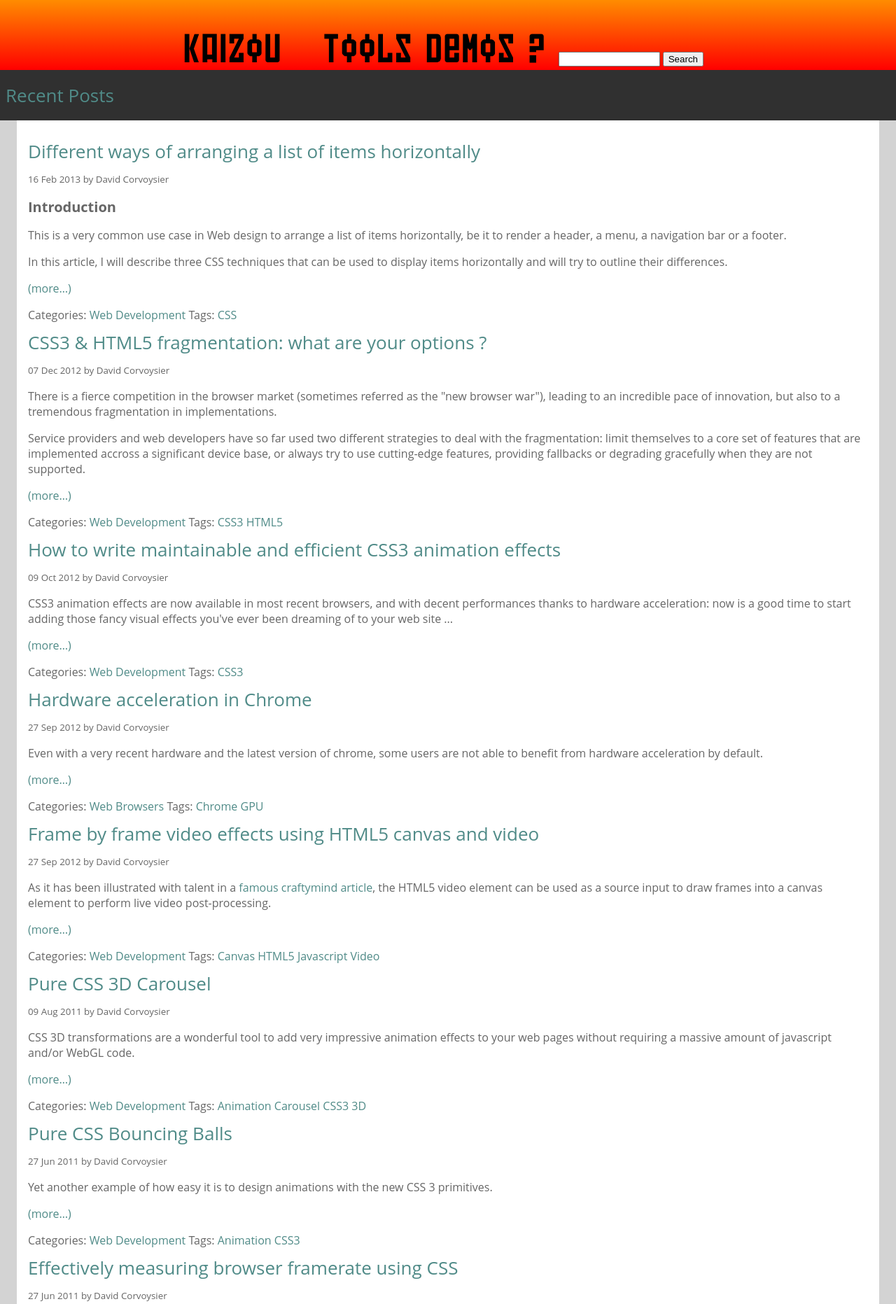
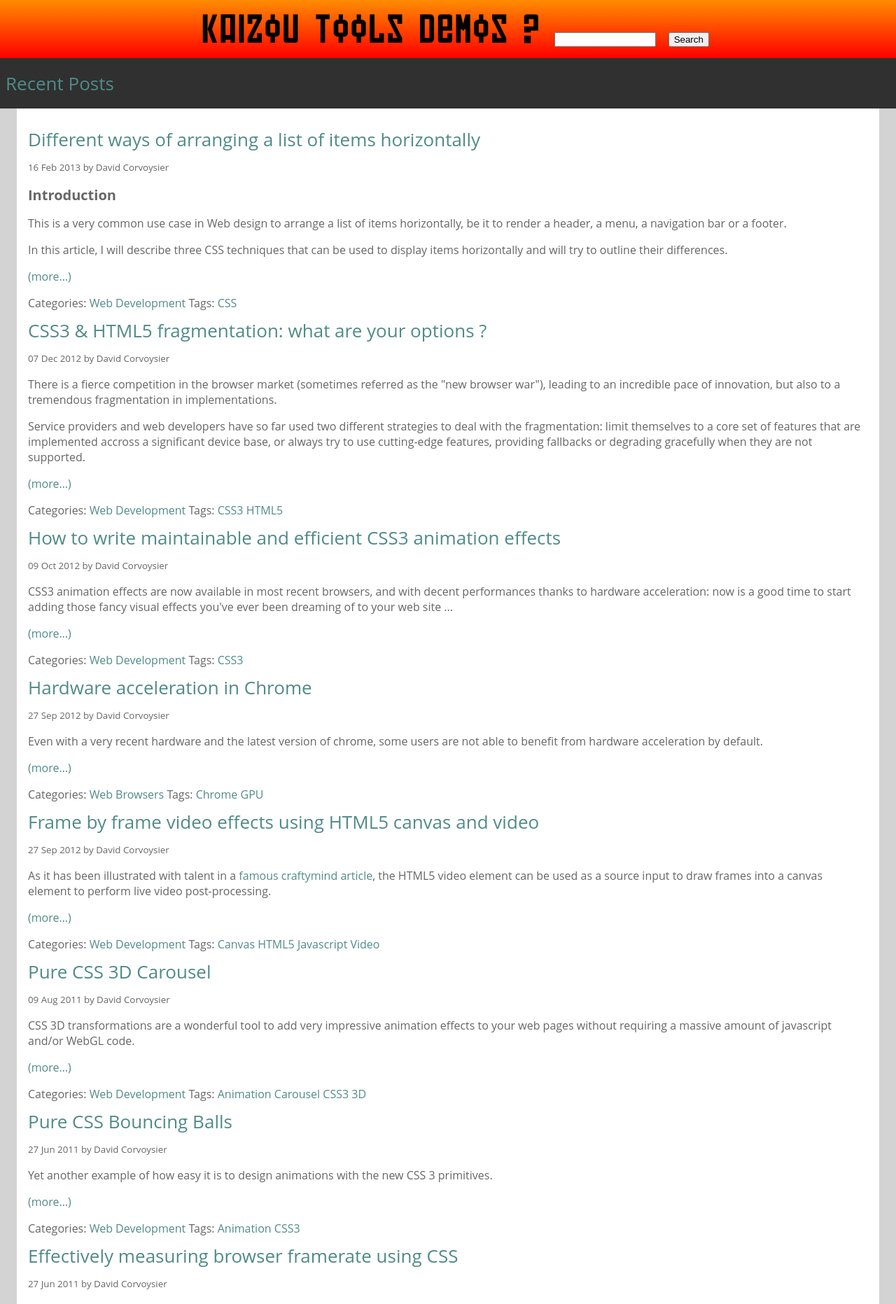
Before and after one commit to mgcrea/benchmark-kaizoumark, a Jekyll site: the page built from index.html, in a window 1280 px wide. Shown: the top 1863 px of the page at 70% size. Built offline with Jekyll 4.4.1, drawn with Linux system fonts in a browser that asks for light colours; the list of posts is cut into pages by our own code; comment, search, counter and statistics services are not loaded.

Commit message:
Reworked banner

```diff
--- a/_layouts/default.html
+++ b/_layouts/default.html
@@ -12,24 +12,21 @@
 </head>
 <body>
 <header role="banner">
-    <h1><a href='/'>Kaizou</a>
-	<div class="menu-header">
-		<ul id="menu-header-menu" class="menu">
-			<li id="menu-item-718" class="menu-item menu-item-type-post_type menu-item-object-page menu-item-718"><a href="/tools/">tools</a></li>
-			<li id="menu-item-703" class="menu-item menu-item-type-post_type menu-item-object-page menu-item-703"><a href="/demos/">demos</a></li>
-			<li id="menu-item-704" class="menu-item menu-item-type-post_type menu-item-object-page menu-item-704"><a href="/about.html">?</a></li>
-		</ul>
-	</div>
-	</h1>
-    <form id="searchform" method="get" action="http://www.google.com/search">
-	    <fieldset>
-		    <input type="text" name="s" id="s" size="15" />
-		    <input type="submit" value="Search" />
-		    <input type="hidden" name="sitesearch" value="www.kaizou.org" />
-	    </fieldset>
-	</form>
+	<ul>
+<!--		<li><a href='/'><img src='/images/kaizou_m.png' class="logo"></a></li>-->
+    	<li><a href='/'>Kaizou</a></li>
+		<li><a href="/tools/">tools</a></li>
+		<li><a href="/demos/">demos</a></li>
+		<li><a href="/about.html">?</a></li>
+		<li>
+		<form id="searchform" method="get" action="http://www.google.com/search">
+				<input type="text" name="s" id="s" size="15" />
+				<input type="submit" value="Search" />
+				<input type="hidden" name="sitesearch" value="www.kaizou.org" />
+		</form>
+		</li>
+	</ul>
 </header>
-<a href="/" class="logo"></a>
 <section role="main">
 	{{ content }}
 </section>
--- a/css/style.css
+++ b/css/style.css
@@ -31,41 +31,57 @@ a:link, a:hover, a:visited {
 
 /* Banner */
 header[role=banner] {
+	font: 56px 'Soviet', 'Trebuchet MS', 'Helvetica Neue', Arial, Sans-serif;
+	color: black;
 	top: 0px;
 	width: 100%;
 	min-width: 800px;
-	height: 100px;
 	background: -webkit-gradient(linear, left top, left bottom, from(darkorange), to(red));
 	background: -moz-linear-gradient(top, #FF0000, #FF8C00);
 	background: -o-linear-gradient(top, #FF0000, #FF8C00);
 	text-align: center;
 	z-index:99;
+	margin: 0px;
 }
 
-header[role=banner] > * {
+header[role=banner] h1{
+	-webkit-margin-before: 0em;
+	-webkit-margin-after: 0em;
+	-webkit-margin-start: 0px;
+	-webkit-margin-end: 0px;
+	-moz-margin-before: 0em;
+	-moz-margin-after: 0em;
+	-moz-margin-start: 0px;
+	-moz-margin-end: 0px;
+}
+
+header[role=banner] ul{
 	display: inline-block;
+	list-style: none;
+	list-style-image: none;
+	margin: 0px;
+	-webkit-margin-before: 0em;
+	-webkit-margin-after: 0em;
+	-webkit-margin-start: 0px;
+	-webkit-margin-end: 0px;
+	-webkit-padding-start: 0px;
+	-moz-margin-before: 0em;
+	-moz-margin-after: 0em;
+	-moz-margin-start: 0px;
+	-moz-margin-end: 0px;
+	-moz-padding-start: 0px;
+	border-spacing: 0em;
+}
+
+header[role=banner] ul li {
+	display: table-cell;
+	padding-left: 20px;
+	padding-top: 10px;
+	padding-bottom: 0px;
 }
 
 header[role=banner] a{
 	color: black;
-}
-
-header[role=banner] h1{
-	font: 56px 'Soviet', 'Trebuchet MS', 'Helvetica Neue', Arial, Sans-serif;
-	color: black;
-}
-
-header[role=banner] h1 * {
-	display: inline;
-}
-
-header[role=banner] h1 ul{
-	list-style: none;
-	list-style-image: none;
-}
-
-header[role=banner] h1 li{
-	display: inline;
 }
 
 header[role=banner] fieldset{
@@ -74,30 +90,8 @@ header[role=banner] fieldset{
 }
 
 .logo {
-    display: none;
-    -webkit-user-select: none;
-    user-select: none;
-    background-image: url('/images/kaizou_m.png');
-    position: fixed;
-    left: 50%;
-    margin-left: -690px;
-    top: 130px;
-    z-index: 2;
-    opacity: .65;
     width: 76px;
     height: 78px;
-    background-repeat: no-repeat;
-    background-position: center;
-    background-size: contain;
-    -webkit-transition: opacity 300ms ease-in-out,top 150ms ease-in-out;
-    -moz-transition: opacity 300ms ease-in-out,top 150ms ease-in-out;
-    -ms-transition: opacity 300ms ease-in-out,top 150ms ease-in-out;
-    -o-transition: opacity 300ms ease-in-out,top 150ms ease-in-out;
-    transition: opacity 300ms ease-in-out,top 150ms ease-in-out;
-}
-
-. logo:hover {
-    opacity: 1.0;
 }
 
 /* Table of Contents */
```
